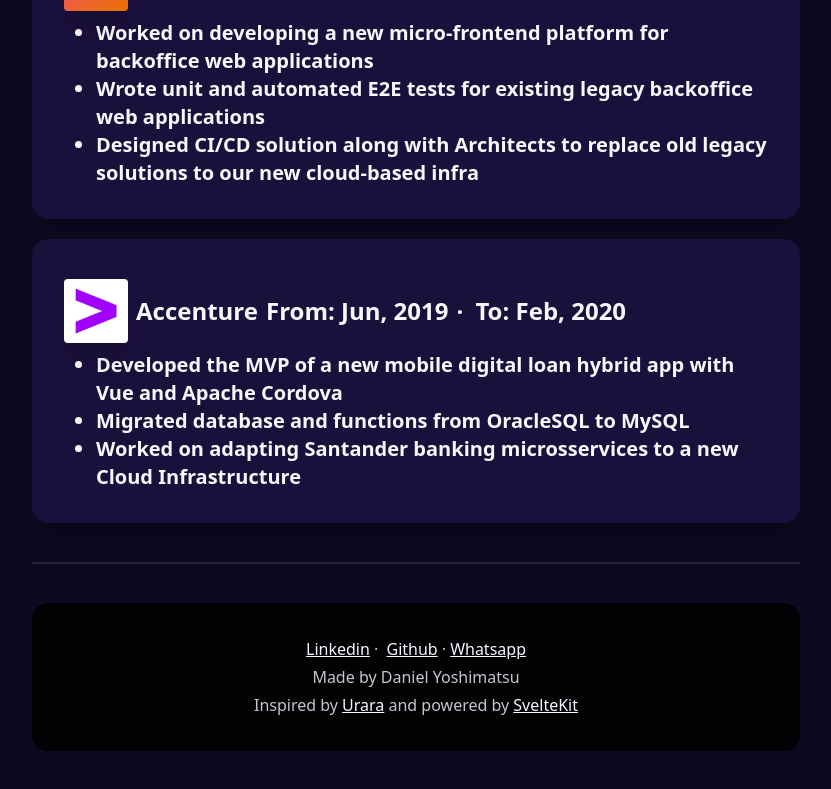
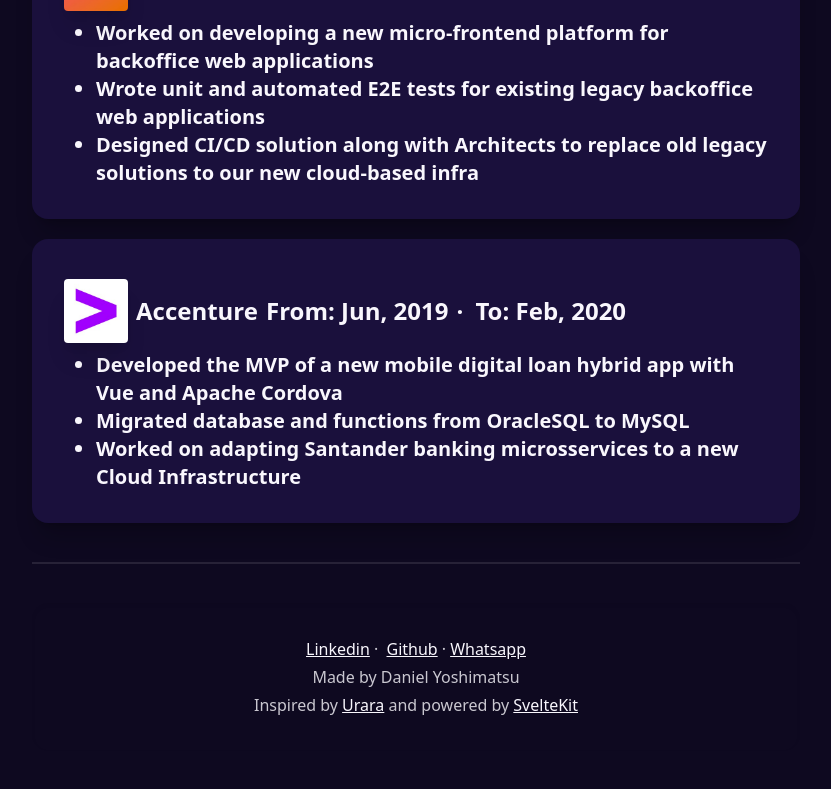
Before and after one commit to yoshimatsudev/skit-resume, a SvelteKit app: page / in a window 1280 px wide. Shown: the part 1357-2146 px from the top of the page, without its empty margins (224-1055 px from the left). Built offline with nearby package versions, Linux system fonts and the light colour scheme.

Commit message:
style: change dark bg to bg/transparent

```diff
--- a/src/routes/+page.svelte
+++ b/src/routes/+page.svelte
@@ -312,7 +312,7 @@
 				<div class="divider mt-0 mb-8 hidden lg:flex" />
 				<footer
 					id="footer"
-					class="footer footer-center bg-base-300 text-base-content shadow-inner p-8 md:rounded-box"
+					class="footer footer-center text-base-content shadow-inner p-8 md:rounded-box"
 				>
 					<div class="prose">
 						<p>
```
